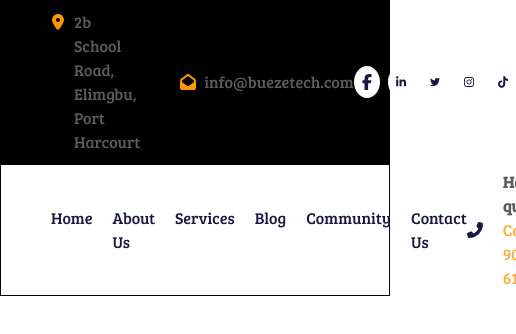
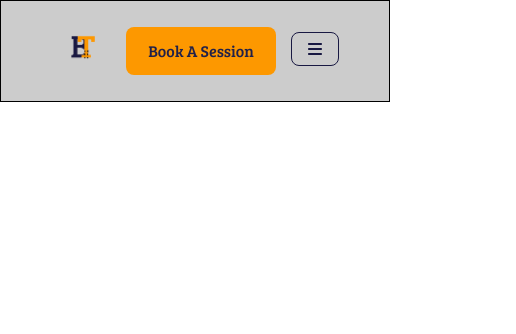
Before and after one commit to KingsleyIbe/buezetech, a Next.js app: page / in a window 390 px wide. Shown: the top 334 px of the page, 516 px wide, since content can reach past the window. Built offline with nearby package versions, Linux system fonts and the light colour scheme.

Commit message:
Add main header component

```diff
--- a/app/page.tsx
+++ b/app/page.tsx
@@ -1,9 +1,11 @@
 import MainHeader from "../components/common/MainHeader";
+import MobileHeader from "../components/common/MobileHeader";
 import TopHeader from "../components/common/TopHeader";
 
 const Home = () => {
   return (
     <div className="relative">
+      <MobileHeader />
       <TopHeader />
       <MainHeader />
     </div>
--- a/components/common/MainHeader.tsx
+++ b/components/common/MainHeader.tsx
@@ -8,7 +8,7 @@ import Logo from "../../public/logo.png";
 
 const MainHeader = () => {
   return (
-    <div className="bg-[#fff] border fixed w-[100%] py-[5px] px-[50px]">
+    <div className="bg-[#fff] border fixed w-[100%] py-[5px] px-[50px] hidden md:block">
         <header>
             <nav className="flex justify-between items-center">
                 <div>
--- /dev/null
+++ b/components/common/MobileHeader.tsx
@@ -0,0 +1,50 @@
+'use client';
+import React, { useState } from 'react'
+import Image from 'next/image'
+import Link from 'next/link';
+import { faBars } from '@fortawesome/free-solid-svg-icons';
+import { FontAwesomeIcon } from '@fortawesome/react-fontawesome';
+import styles from '../../styles/components/mainHeader.module.css';
+import Logo from "../../public/logo.png";
+
+const MobileHeader = () => {
+    const [isOpen, setIsopen] = useState(false);
+
+    const handleToggle = () => {
+        setIsopen(!isOpen);
+        console.log("click");
+    };
+
+    return (
+        <div className="block bg-[#ccc] border fixed w-full py-[20px] z-50 md:hidden">
+            <header className="relative">
+                <nav className="flex justify-between items-center px-[50px]">
+                    <Link href="/">
+                        <Image src={Logo} alt="Bueze Tech Limited Logo" width={60} height={40}/>
+                    </Link>
+                    <button type="button" className={styles.bookSessionBtn}>
+                      <Link href="/">Book A Session</Link>
+                    </button>
+                    <button onClick={handleToggle}>
+                        <FontAwesomeIcon icon={faBars} className="text-[#181842] w-[30px] h-[30px] border p-2 rounded-[8px]" />
+                    </button>
+                </nav>
+
+                {isOpen && (
+                    <nav className="absolute top-[80] w-[100%] bg-[#181842] z-40 p-6">
+                        <ul className="flex flex-col gap-5 text-[#fd9800]">
+                            <li><Link href="/">Home</Link></li>
+                            <li><Link href="/about-us">About Us</Link></li>
+                            <li><Link href="/services">Services</Link></li>
+                            <li><Link href="/blog">Blog</Link></li>
+                            <li><Link href="/community">Community</Link></li>
+                            <li><Link href="/contact-us">Contact Us</Link></li>
+                        </ul>
+                    </nav>
+                )}
+            </header>
+        </div>
+    );
+};
+
+export default MobileHeader;
--- a/components/common/TopHeader.tsx
+++ b/components/common/TopHeader.tsx
@@ -3,13 +3,11 @@ import { FontAwesomeIcon } from '@fortawesome/react-fontawesome';
 // import { faLocationDot } from '@fortawesome/free-solid-svg-icons/faLocation';
 import { faEnvelopeOpen, faLocationDot } from '@fortawesome/free-solid-svg-icons';
 import Link from 'next/link';
-import { faFacebookF, faInstagram, faLinkedinIn, faTiktok, faTwitter } from '@fortawesome/free-brands-svg-icons';
-import styles from '../../styles/components/topHeader.module.css';
 import SocialLinks from './SocialLinks';
 
 const TopHeader = () => {
   return (
-    <div className="bg-black flex flex-row justify-between items-center py-[10px] px-[50px]" >
+    <div className="bg-black md:flex flex-row justify-between items-center py-[10px] px-[50px] hidden" >
         <div className="flex gap-10">
             <Link href="https://maps.app.goo.gl/XhbySAPMMv72hqkU7" title="Bueze tech limited address" target="_blank" className="flex gap-2">
               <span><FontAwesomeIcon icon={faLocationDot} className="text-[#fd9800] w-[16px]" /></span>
```
